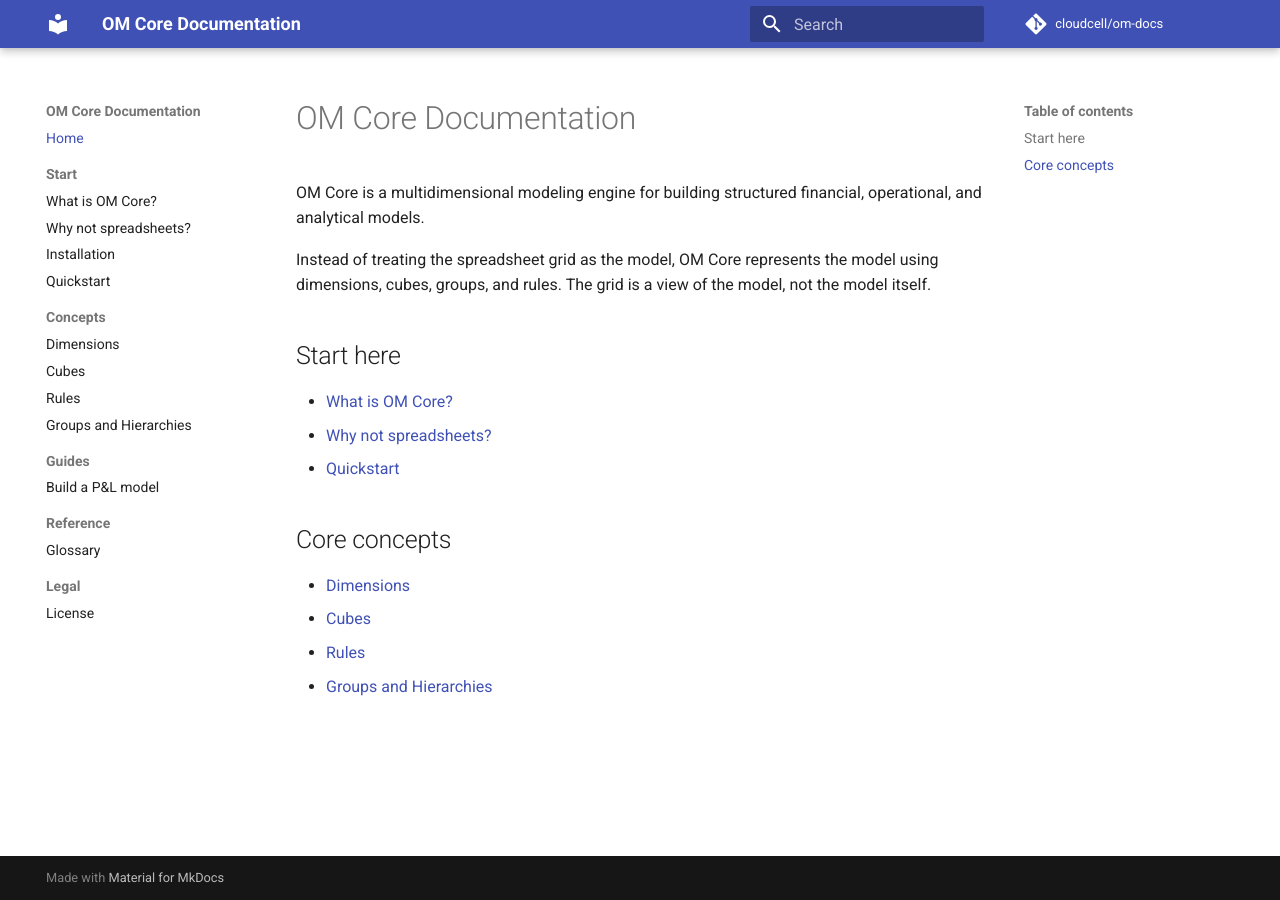
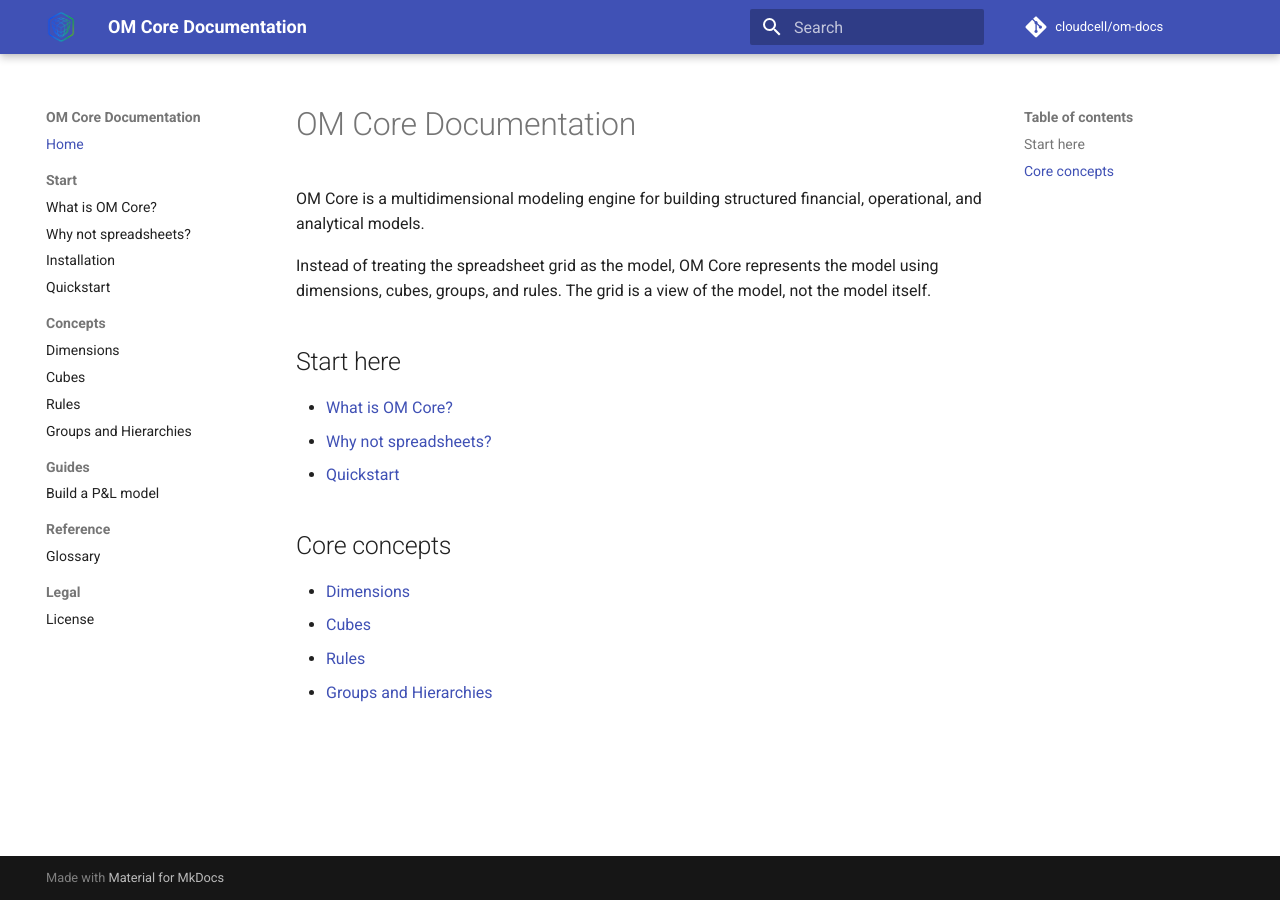
Before and after one commit to cloudcell/om-docs, an MkDocs documentation site: the page built from docs/index.md, in a window 1280 px wide. Built offline with MkDocs 1.6.1 and Material for MkDocs 9.7.7, drawn with Linux system fonts in a browser that asks for light colours; comment, search, counter and statistics services are not loaded.

Commit message:
docs: add logo, favicon, and custom CSS to MkDocs theme configuration

```diff
--- /dev/null
+++ b/docs/stylesheets/extra.css
@@ -0,0 +1,5 @@
+.md-header__button.md-logo img,
+.md-header__button.md-logo svg {
+  height: 1.5rem;
+  width: 1.5rem;
+}
--- a/mkdocs.yml
+++ b/mkdocs.yml
@@ -7,6 +7,8 @@ repo_name: cloudcell/om-docs
 
 theme:
   name: material
+  logo: assets/brand/om-core-icon.png
+  favicon: assets/brand/om-core-icon.png
   features:
     - navigation.sections
     - navigation.expand
@@ -14,6 +16,9 @@ theme:
     - search.suggest
     - search.highlight
     - content.code.copy
+
+extra_css:
+  - stylesheets/extra.css
 
 markdown_extensions:
   - admonition
```
Also changed, not shown: docs/assets/brand/om-core-icon-full.png (added), docs/assets/brand/om-core-icon.png (added).
